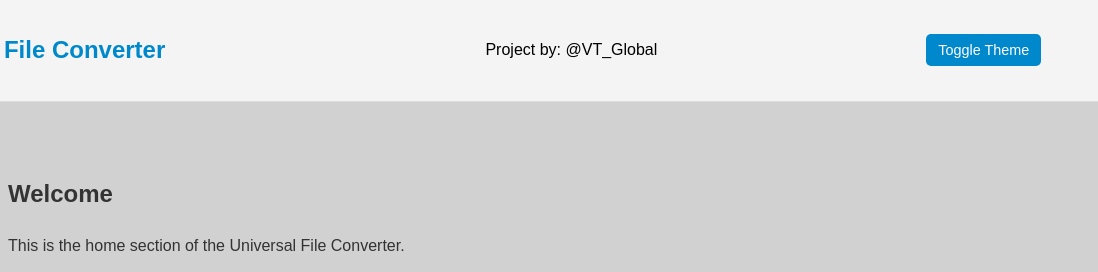
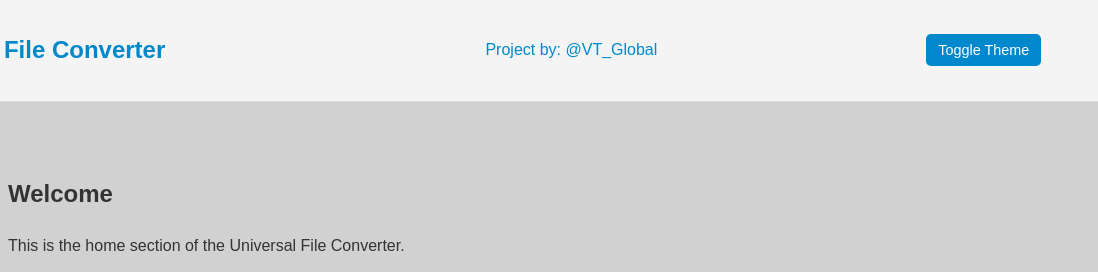
Before and after one commit to 8bitDOTstudio/universal-file-converter, a plain HTML site: page index.html in a window 1280 px wide. Shown: the top 272 px of the page, 182-1280 px from the left. Drawn offline with Linux system fonts and the light colour scheme.

Commit message:
Update style.css

```diff
--- a/css/style.css
+++ b/css/style.css
@@ -34,7 +34,7 @@ header h1 {
 header p {
     margin-left: 4%;
     font-size: 1em;
-    color: #000;
+    color: #0088cc;
 }
 
 header button {
```
